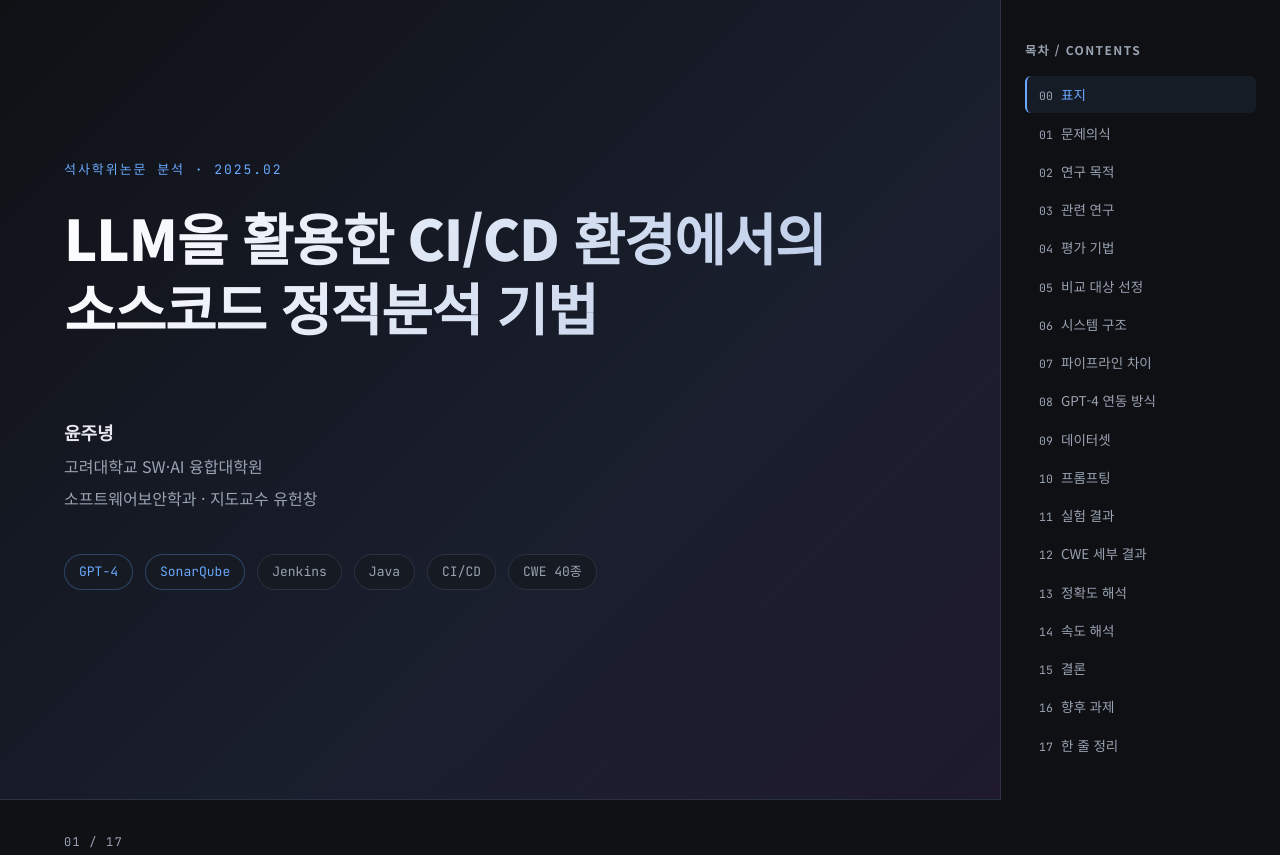
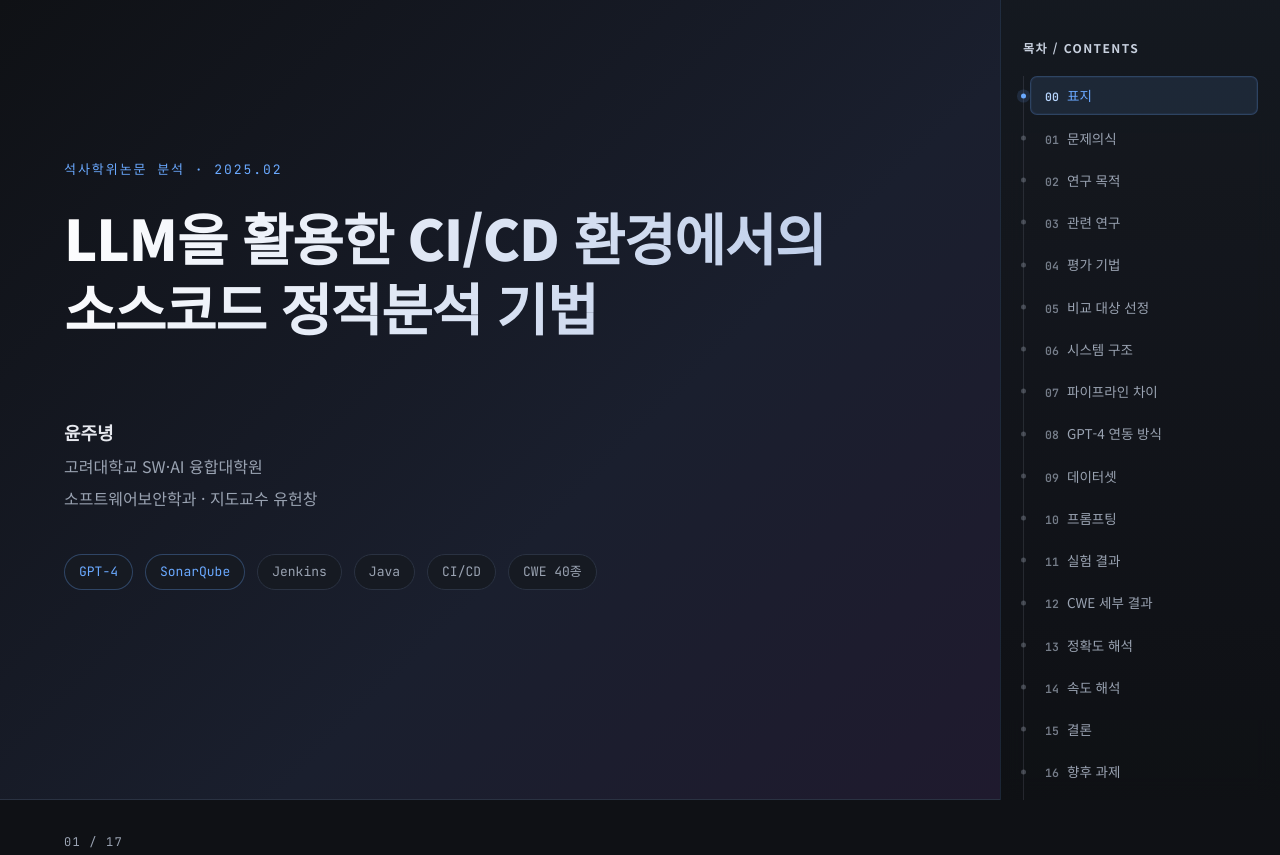
Before and after one commit to NekoNyangYee/thesis-analysis, a plain HTML site: page presentation.html in a window 1280 px wide. Shown: the top 855 px of the page. Drawn offline with Linux system fonts and the light colour scheme.

Commit message:
Refine sidebar anchor navigation style

```diff
--- a/styles.css
+++ b/styles.css
@@ -38,10 +38,10 @@ body {
   position: sticky;
   top: 0;
   height: 100vh;
-  padding: 40px 24px;
-  border-left: 1px solid var(--border);
-  background: rgba(15,17,21,0.8);
-  backdrop-filter: blur(8px);
+  padding: 38px 22px;
+  border-left: 1px solid rgba(106,169,255,0.14);
+  background: linear-gradient(180deg, rgba(22,26,34,0.88), rgba(15,17,21,0.82));
+  backdrop-filter: blur(12px);
   overflow-y: auto;
 }
 
@@ -49,8 +49,8 @@ body {
   font-size: 12px;
   text-transform: uppercase;
   letter-spacing: 0.12em;
-  color: var(--muted);
-  margin-bottom: 16px;
+  color: #c8d1df;
+  margin-bottom: 18px;
   font-weight: 700;
 }
 
@@ -58,38 +58,66 @@ body {
   list-style: none;
   display: flex;
   flex-direction: column;
-  gap: 2px;
+  gap: 4px;
+  padding-left: 6px;
+  border-left: 1px solid rgba(154,163,178,0.16);
 }
 
 .nav-list a {
+  position: relative;
   display: block;
-  padding: 8px 12px;
+  padding: 8px 12px 8px 14px;
   color: var(--muted);
   text-decoration: none;
   font-size: 13.5px;
-  border-radius: 6px;
-  border-left: 2px solid transparent;
-  transition: all 0.15s;
+  border-radius: 7px;
+  border: 1px solid transparent;
+  transition: color 0.15s, background 0.15s, border-color 0.15s, transform 0.15s;
   line-height: 1.5;
+}
+
+.nav-list a::before {
+  content: "";
+  position: absolute;
+  left: -10px;
+  top: 50%;
+  width: 5px;
+  height: 5px;
+  border-radius: 50%;
+  background: rgba(154,163,178,0.36);
+  transform: translateY(-50%);
+  transition: background 0.15s, box-shadow 0.15s;
 }
 
 .nav-list a:hover {
   color: var(--text);
-  background: var(--panel);
+  background: rgba(255,255,255,0.035);
+  transform: translateX(2px);
 }
 
 .nav-list a.active {
   color: var(--accent);
-  background: rgba(106,169,255,0.08);
-  border-left-color: var(--accent);
+  background: rgba(106,169,255,0.11);
+  border-color: rgba(106,169,255,0.22);
+  box-shadow: inset 0 0 0 1px rgba(106,169,255,0.06);
+}
+
+.nav-list a.active::before {
+  background: var(--accent);
+  box-shadow: 0 0 0 4px rgba(106,169,255,0.14);
 }
 
 .nav-num {
   display: inline-block;
   width: 22px;
-  color: var(--muted);
+  color: rgba(154,163,178,0.74);
   font-family: 'JetBrains Mono', monospace;
   font-size: 11.5px;
+  font-weight: 600;
+}
+
+.nav-list a.active .nav-num {
+  color: #b8d7ff;
 }
 
 /* Main */
```
